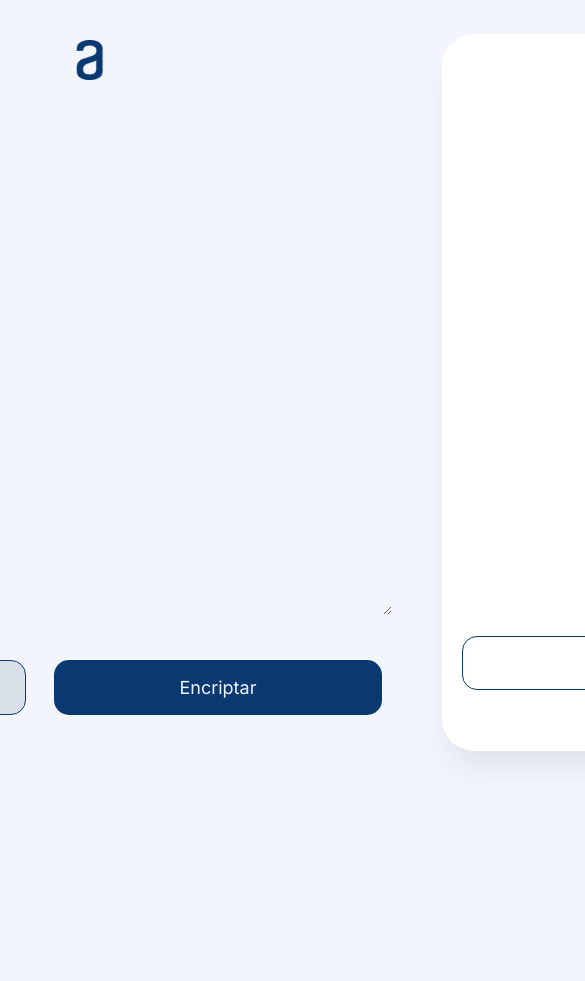
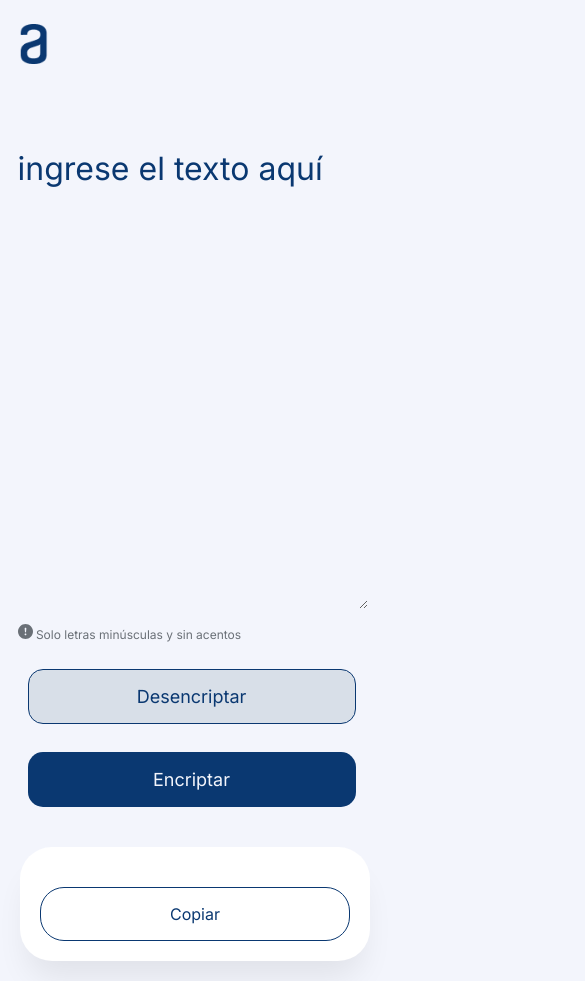
Before and after one commit to MauriDemasi/alura-challenge, a plain HTML site: page index.html in a window 390 px wide. Both pictures are taken after a click on the button "Encriptar". Shown: the top 981 px of the page, 585 px wide, since content can reach past the window. Before the commit the page ends 844 px from the top, so only its background shows below. Drawn offline with Linux system fonts and the light colour scheme.

Commit message:
End Mobile Version

```diff
--- a/index.html
+++ b/index.html
@@ -13,7 +13,7 @@
     <header>
         <nav class="header-menu">
             <a class="header-menu-link" href="./index.html">
-                <img src="./assets/Logo.png" alt="logo enlace alura">
+                <img src="./assets/Logo.png" alt="logo enlace alura" class="top">
             </a>
         </nav>
     </header>
--- a/styles.css
+++ b/styles.css
@@ -283,18 +283,11 @@ header {
     margin-top: auto;
 }
 
-/* Media Queries */
-
-@media (max-width: 1680px) {
-    .output-section button.secondary {
-        bottom: 23px;
-    }
-}
 
 /* Estilos para tablets con un ancho de 768px */
 @media (min-width: 768px) and (max-width: 1024px) {
 
-    .main-container{
+    .main-container {
         justify-content: start;
     }
 
@@ -329,7 +322,7 @@ header {
         margin: 20px 40px 0px 45px;
     }
 
-    #parrafo{
+    #parrafo {
         color: #495057;
         font-size: 24px;
         font-family: Inter;
@@ -342,6 +335,7 @@ header {
         flex: 1;
         position: relative;
     }
+
     .button {
         width: 100%;
         position: relative;
@@ -355,9 +349,112 @@ header {
         font-size: 16px;
         color: #0a3871;
         font-family: Inter;
-  }
+    }
 
 
 
 
 }
+
+/* Estilos para celulares*/
+@media (max-width: 767px) {
+
+
+
+    .header-menu-link .top {
+        position: absolute;
+        top: 24px;
+        left: -16px;
+    }
+
+    .main-container {
+        width: auto;
+        margin: 0 auto;
+        padding: 20px;
+        margin-top: 45px;
+    }
+
+    .content-container {
+        flex-direction: column;
+        max-width: 100%;
+    }
+
+    .input-section {
+        width: 100%;
+        margin-right: 5px;
+        padding: 20px 0px 0px 0px;
+    }
+
+    .input-section p {
+        padding: 15px 0px 15px 0px;
+    }
+
+    #text-input {
+        width: 100%;
+    }
+
+    .buttons {
+        flex-direction: column;
+        margin-bottom: 100px;
+        max-width: 100%;
+        align-items: center;
+        text-align: center;
+    }
+
+    .primary .secondary {
+        max-width: 100%;
+        align-items: center;
+        text-align: center;
+    }
+
+    .output-section {
+        max-width: 100%;
+    }
+
+    #buttons-container {
+        flex-wrap: nowrap;
+    }
+
+
+    .output-section img {
+        display: none;
+    }
+
+    .output-section {
+        height: auto;
+        position: relative;
+        line-height: 150%;
+        display: inline-block;
+    }
+
+    #parrafo {
+        color: #495057;
+        font-size: 24px;
+        font-family: Inter;
+        font-weight: 400;
+        line-height: 36px;
+        text-align: justify;
+    }
+
+    .button1 {
+        flex: 1;
+        position: relative;
+    }
+
+    .button {
+        width: 100%;
+        position: relative;
+        border-radius: 24px;
+        border: 1px solid #0a3871;
+        box-sizing: border-box;
+        display: flex;
+        flex-direction: row;
+        padding: 24px;
+        text-align: center;
+        font-size: 16px;
+        color: #0a3871;
+        font-family: Inter;
+    }
+
+
+}
```
